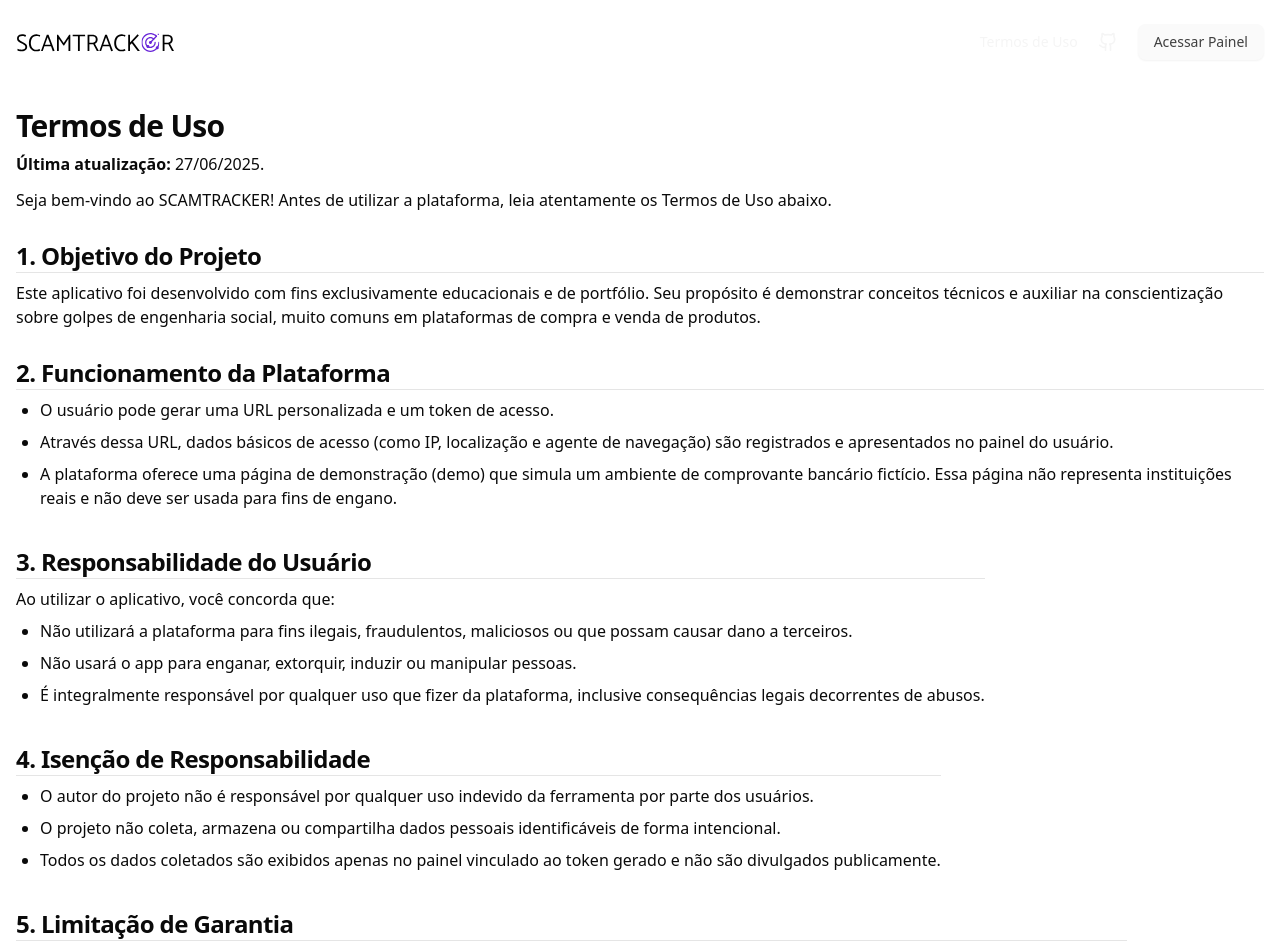
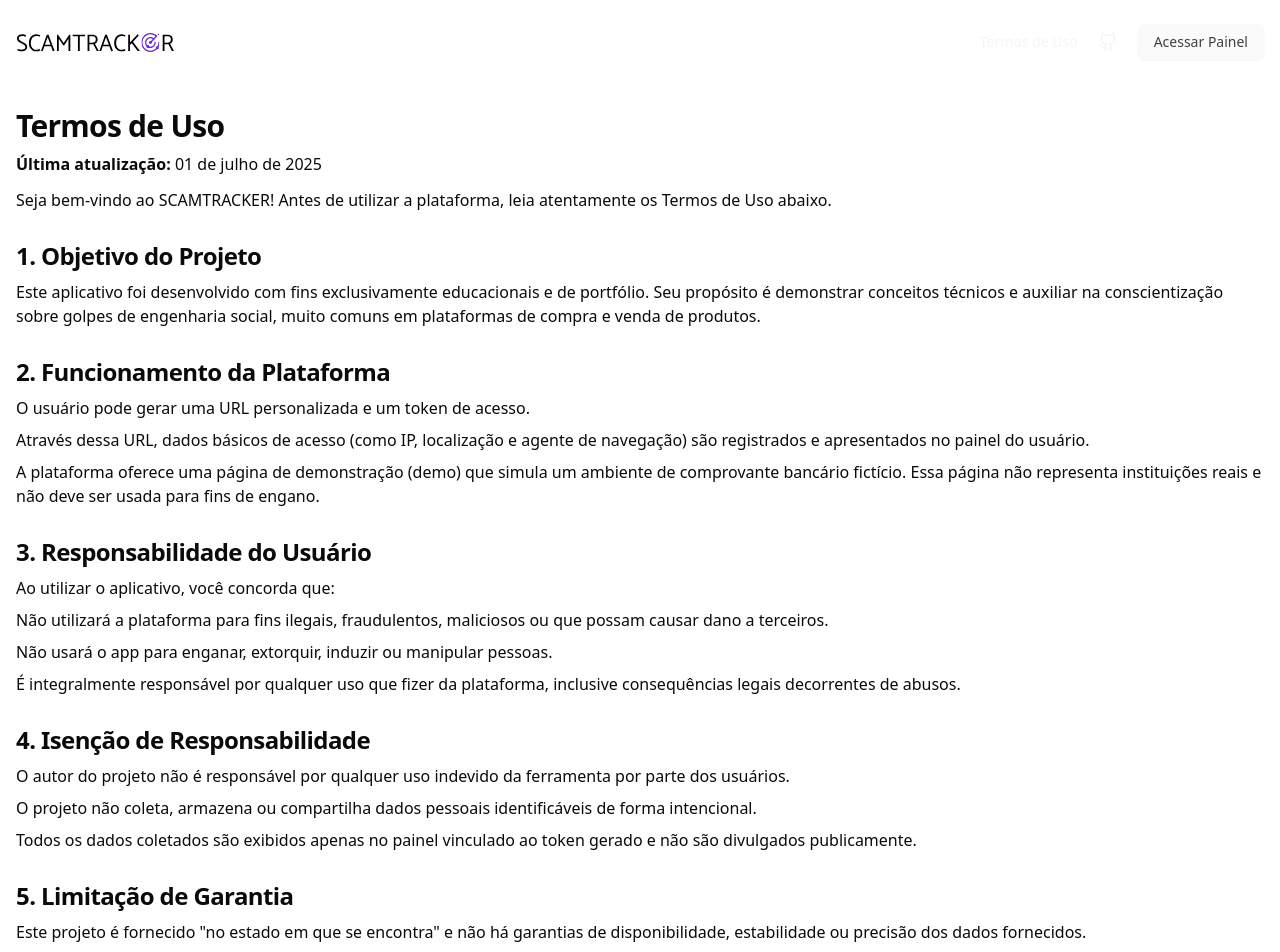
Before and after one commit to Raul-Albuquerque/scamtracker, a Next.js app in the folder frontend/: page /terms in a window 1280 px wide. Shown: the top 952 px of the page. Built offline with nearby package versions, Linux system fonts and the light colour scheme.

Commit message:
feat: update signup steps to include the terms of use

```diff
--- a/frontend/app/terms/page.tsx
+++ b/frontend/app/terms/page.tsx
@@ -1,117 +1,35 @@
 import { Header } from "@/components/header"
+import { termsOfUse } from "@/data/terms"
 
 export default function TermsPage() {
+  const { sections } = termsOfUse
 
   return (
     <>
       <Header />
-      <main className='container mx-auto py-6 px-4 text-start flex flex-col items-start justify-start gap-3'>
+      <main className="container mx-auto py-6 px-4 text-start flex flex-col items-start justify-start gap-3">
         <section>
           <h1 className="scroll-m-20 text-3xl font-extrabold tracking-tight text-balance">
-            Termos de Uso
+            {termsOfUse.title}
           </h1>
           <p className="mt-2">
-            <strong>Última atualização: </strong><span>27/06/2025.</span>
+            <strong>Última atualização: </strong>
+            <span>{termsOfUse.modifiedDate}</span>
           </p>
-          <p className="mt-3">
-            Seja bem-vindo ao SCAMTRACKER! Antes de utilizar a plataforma, leia atentamente os Termos de Uso abaixo.
-          </p>
+          <p className="mt-3">{termsOfUse.greeting}</p>
         </section>
-        <section>
-          <h2 className="scroll-m-20 border-b text-2xl font-semibold tracking-tight mt-4">
-            1. Objetivo do Projeto
-          </h2>
-          <p className="mt-2">
-            Este aplicativo foi desenvolvido com fins exclusivamente educacionais
-            e de portfólio. Seu propósito é demonstrar conceitos técnicos e
-            auxiliar na conscientização sobre golpes de engenharia social,
-            muito comuns em plataformas de compra e venda de produtos.
-          </p>
-        </section>
-        <section>
-          <h2 className="scroll-m-20 border-b text-2xl font-semibold tracking-tight mt-4">
-            2. Funcionamento da Plataforma
-          </h2>
-          <ul className="my-2 ml-6 list-disc [&>li]:mt-2">
-            <li>
-              O usuário pode gerar uma URL personalizada e um token de acesso.
-            </li>
-            <li>
-              Através dessa URL, dados básicos de acesso (como IP, localização e agente
-              de navegação) são registrados e apresentados no painel do usuário.
-            </li>
-            <li>
-              A plataforma oferece uma página de demonstração (demo) que simula um
-              ambiente de comprovante bancário fictício. Essa página não representa
-              instituições reais e não deve ser usada para fins de engano.
-            </li>
-          </ul>
-        </section>
-        <section>
-          <h2 className="scroll-m-20 border-b text-2xl font-semibold tracking-tight mt-4">
-            3. Responsabilidade do Usuário
-          </h2>
-          <p className="mt-2">Ao utilizar o aplicativo, você concorda que:</p>
-          <ul className="my-2 ml-6 list-disc [&>li]:mt-2">
-            <li>
-              Não utilizará a plataforma para fins ilegais, fraudulentos,
-              maliciosos ou que possam causar dano a terceiros.
-            </li>
-            <li>
-              Não usará o app para enganar, extorquir, induzir ou manipular pessoas.
-            </li>
-            <li>
-              É integralmente responsável por qualquer uso que fizer da
-              plataforma, inclusive consequências legais decorrentes de abusos.
-            </li>
-          </ul>
-        </section>
-        <section>
-          <h2 className="scroll-m-20 border-b text-2xl font-semibold tracking-tight mt-4">
-            4. Isenção de Responsabilidade
-          </h2>
-          <ul className="my-2 ml-6 list-disc [&>li]:mt-2">
-            <li>
-              O autor do projeto não é responsável por qualquer uso indevido da
-              ferramenta por parte dos usuários.
-            </li>
-            <li>
-              O projeto não coleta, armazena ou compartilha dados pessoais
-              identificáveis de forma intencional.
-            </li>
-            <li>
-              Todos os dados coletados são exibidos apenas no painel
-              vinculado ao token gerado e não são divulgados publicamente.
-            </li>
-          </ul>
-        </section>
-        <section>
-          <h2 className="scroll-m-20 border-b text-2xl font-semibold tracking-tight mt-4">
-            5. Limitação de Garantia
-          </h2>
-          <p className="mt-2">
-            Este projeto é fornecido &quotno estado em que se encontra&quot; e não há
-            garantias de disponibilidade, estabilidade ou precisão dos dados fornecidos.
-          </p>
-        </section>
-        <section>
-          <h2 className="scroll-m-20 border-b text-2xl font-semibold tracking-tight mt-4">
-            6. Modificações e Encerramento
-          </h2>
-          <p className="mt-2">
-            O autor poderá, a qualquer momento, modificar ou descontinuar o
-            funcionamento da plataforma, sem necessidade de aviso prévio.
-          </p>
-        </section>
-        <section>
-          <h2 className="scroll-m-20 border-b text-2xl font-semibold tracking-tight mt-4">
-            7. Aceitação dos Termos
-          </h2>
-          <p className="mt-2">
-            Ao utilizar qualquer funcionalidade do aplicativo, você declara ter
-            lido, compreendido e aceitado integralmente estes Termos de Uso.
-          </p>
-        </section>
+        {sections.map((section, index) => (
+          <article key={index}>
+            <h2 className="scroll-m-20 text-2xl font-semibold tracking-tight mt-4">
+              {section.heading}
+            </h2>
+            {section.content.map((content, index) => (
+              <p className="mt-2" key={index}>
+                {content}
+              </p>
+            ))}
+          </article>
+        ))}
       </main>
     </>
   )
--- a/frontend/components/form/index.tsx
+++ b/frontend/components/form/index.tsx
@@ -13,19 +13,24 @@ export function Form({ onSubmitSuccess }: FormProps) {
   }
 
   return (
-    <form className="flex flex-col max-w-lg items-center justify-start gap-4 px-4 py-4 w-100" onSubmit={handleSubmit}>
-      <div className="grid w-full max-w-sm items-center gap-3">
-        <Label
-          htmlFor="email"
-          className="text-xl"
-        >
+    <form
+      className="flex flex-col max-w-lg items-center justify-start gap-3 py-4 w-100"
+      onSubmit={handleSubmit}
+    >
+      <div className="grid w-full max-w-sm items-center gap-2">
+        <Label htmlFor="email" className="text-base">
           Username:
         </Label>
-        <Input type="email" id="username" placeholder="Digite seu username" className="border border-neutral-400" />
+        <Input
+          type="email"
+          id="username"
+          placeholder="Digite seu username"
+          className="border border-neutral-400 bg-neutral-100"
+        />
       </div>
       <Button
         type="submit"
-        className="bg-linear-to-r from-amber-600 to-violet-800 font-semibold text-xl p-6"
+        className="bg-linear-to-r from-amber-600 to-violet-800 hover:bg-linear-to-l font-semibold text-base p-6"
       >
         Gerar Token
       </Button>
--- /dev/null
+++ b/frontend/components/termsDialog/index.tsx
@@ -0,0 +1,79 @@
+"use client"
+
+import { useState } from "react"
+
+import {
+  AlertDialog,
+  AlertDialogAction,
+  AlertDialogContent,
+  AlertDialogDescription,
+  AlertDialogFooter,
+  AlertDialogHeader,
+  AlertDialogTitle,
+} from "@/components/ui/alert-dialog"
+import { Separator } from "@/components/ui/separator"
+import { Checkbox } from "@/components/ui/checkbox"
+import { Label } from "@/components/ui/label"
+import { termsOfUse } from "@/data/terms"
+
+interface AlertDialogProps {
+  open: boolean
+  onOpenChange: (open: boolean) => void
+  onAccept: () => void
+}
+
+export function TermsDialog({
+  open,
+  onOpenChange,
+  onAccept,
+}: AlertDialogProps) {
+  const [isTermChecked, setIsTermChecked] = useState(true)
+
+  return (
+    <AlertDialog open={open} onOpenChange={onOpenChange}>
+      <AlertDialogContent>
+        <AlertDialogHeader>
+          <AlertDialogTitle>Termos de uso</AlertDialogTitle>
+          <AlertDialogDescription>
+            <p>{termsOfUse.greeting}</p>
+          </AlertDialogDescription>
+        </AlertDialogHeader>
+        <Separator />
+        <AlertDialogDescription className="max-h-[40vh] pb-4 overflow-y-auto">
+          {termsOfUse.sections.map((section, index) => (
+            <article key={index}>
+              <h2 className="scroll-m-20 text-xl font-semibold tracking-tight mt-4">
+                {section.heading}
+              </h2>
+              {section.content.map((content, index) => (
+                <p className="mt-2" key={index}>
+                  {content}
+                </p>
+              ))}
+            </article>
+          ))}
+        </AlertDialogDescription>
+        <Separator />
+        <AlertDialogFooter className="flex sm:flex-col gap-4 mt-4">
+          <div className="flex items-center gap-2">
+            <Checkbox
+              id="terms-2"
+              className="border-neutral-400"
+              onCheckedChange={(checked) =>
+                checked == true
+                  ? setIsTermChecked(false)
+                  : setIsTermChecked(true)
+              }
+            />
+            <Label htmlFor="terms-2" className="gap-1 text-neutral-500">
+              Aceito os Termos de Uso
+            </Label>
+          </div>
+          <AlertDialogAction disabled={isTermChecked} onClick={onAccept}>
+            Continuar
+          </AlertDialogAction>
+        </AlertDialogFooter>
+      </AlertDialogContent>
+    </AlertDialog>
+  )
+}
--- /dev/null
+++ b/frontend/data/terms.ts
@@ -0,0 +1,99 @@
+export const termsOfUse = {
+  "title": "Termos de Uso",
+  "greeting": `Seja bem-vindo ao SCAMTRACKER! Antes de utilizar a plataforma,
+  leia atentamente os Termos de Uso abaixo.`,
+  "modifiedDate": "01 de julho de 2025",
+  "sections": [
+    {
+      "heading": "1. Objetivo do Projeto",
+      "content": [
+        `
+        Este aplicativo foi desenvolvido com fins exclusivamente educacionais
+        e de portfólio. Seu propósito é demonstrar conceitos técnicos e
+        auxiliar na conscientização sobre golpes de engenharia social, muito
+        comuns em plataformas de compra e venda de produtos.
+        `
+      ]
+    },
+    {
+      "heading": "2. Funcionamento da Plataforma",
+      "content": [
+        "O usuário pode gerar uma URL personalizada e um token de acesso.",
+        `
+        Através dessa URL, dados básicos de acesso (como IP, localização e
+        agente de navegação) são registrados e apresentados no painel do
+        usuário.
+        `,
+        `
+        A plataforma oferece uma página de demonstração (demo) que simula um
+        ambiente de comprovante bancário fictício. Essa página não representa
+        instituições reais e não deve ser usada para fins de
+        engano.
+        `
+      ]
+    },
+    {
+      "heading": "3. Responsabilidade do Usuário",
+      "content": [
+        "Ao utilizar o aplicativo, você concorda que:",
+        `
+        Não utilizará a plataforma para fins ilegais, fraudulentos, maliciosos
+        ou que possam causar dano a terceiros.
+        `,
+        `
+        Não usará o app para enganar, extorquir, induzir ou manipular
+        pessoas.
+        `,
+        `
+        É integralmente responsável por qualquer uso que fizer da plataforma,
+        inclusive consequências legais decorrentes de abusos.
+        `
+      ]
+    },
+    {
+      "heading": "4. Isenção de Responsabilidade",
+      "content": [
+        `
+        O autor do projeto não é responsável por qualquer uso indevido da
+        ferramenta por parte dos usuários.
+        `,
+        `
+        O projeto não coleta, armazena ou compartilha dados pessoais
+        identificáveis de forma intencional.
+        `,
+        `
+        Todos os dados coletados são exibidos apenas no painel vinculado ao
+        token gerado e não são divulgados publicamente.
+        `
+      ]
+    },
+    {
+      "heading": "5. Limitação de Garantia",
+      "content": [
+        `
+        Este projeto é fornecido "no estado em que se encontra" e não
+        há garantias de disponibilidade, estabilidade ou precisão dos dados
+        fornecidos.
+        `
+      ]
+    },
+    {
+      "heading": "6. Modificações e Encerramento",
+      "content": [
+        `
+        O autor poderá, a qualquer momento, modificar ou descontinuar o
+        funcionamento da plataforma, sem necessidade de aviso prévio.
+        `
+      ]
+    },
+    {
+      "heading": "7. Aceitação dos Termos",
+      "content": [
+        `
+        Ao utilizar qualquer funcionalidade do aplicativo, você declara ter
+        lido, compreendido e aceitado integralmente estes Termos de Uso.
+        `
+      ]
+    }
+  ]
+}
```
Also changed, not shown: frontend/components/tokenDialog/index.tsx (+38 -41 lines), frontend/package.json (+5 -5 lines).
